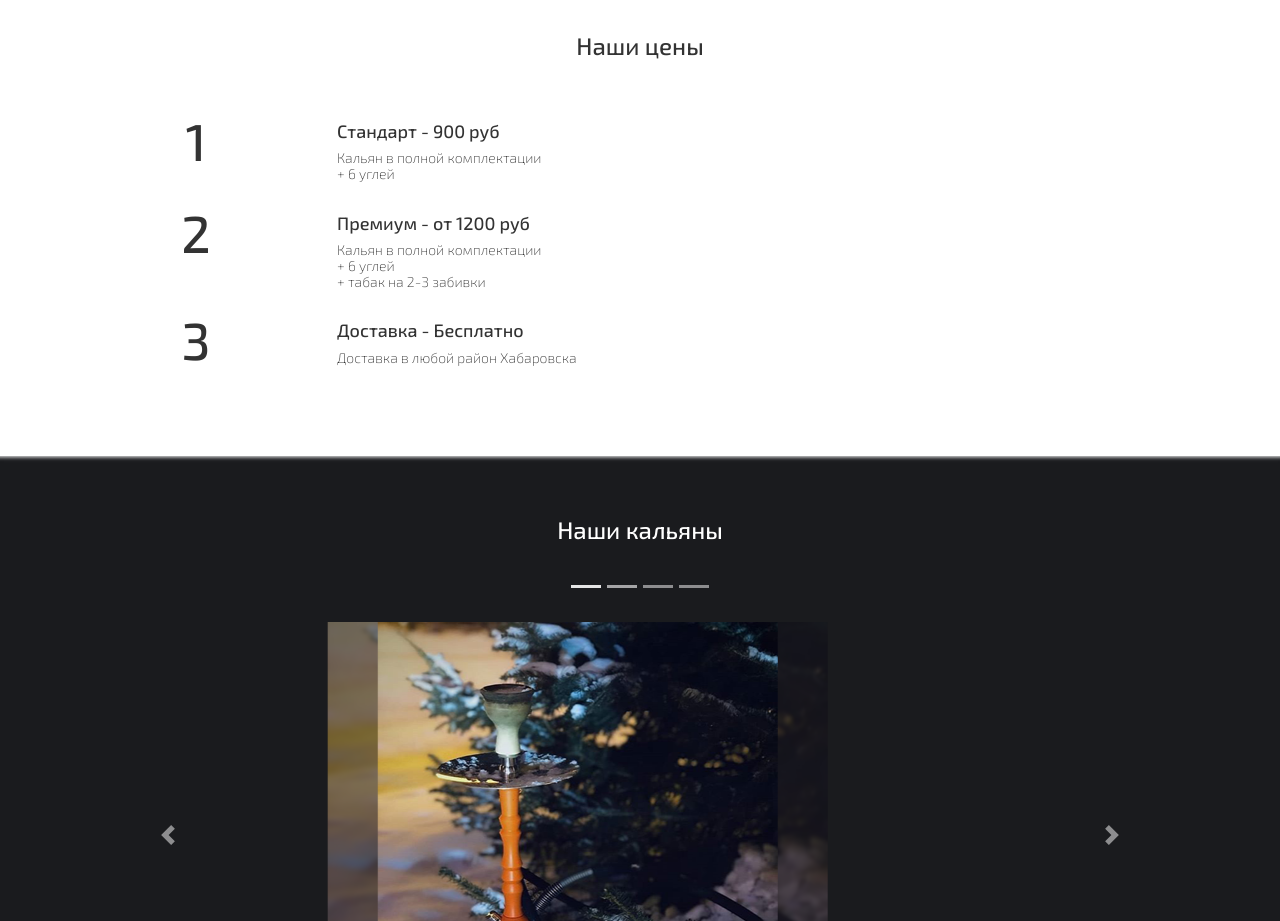
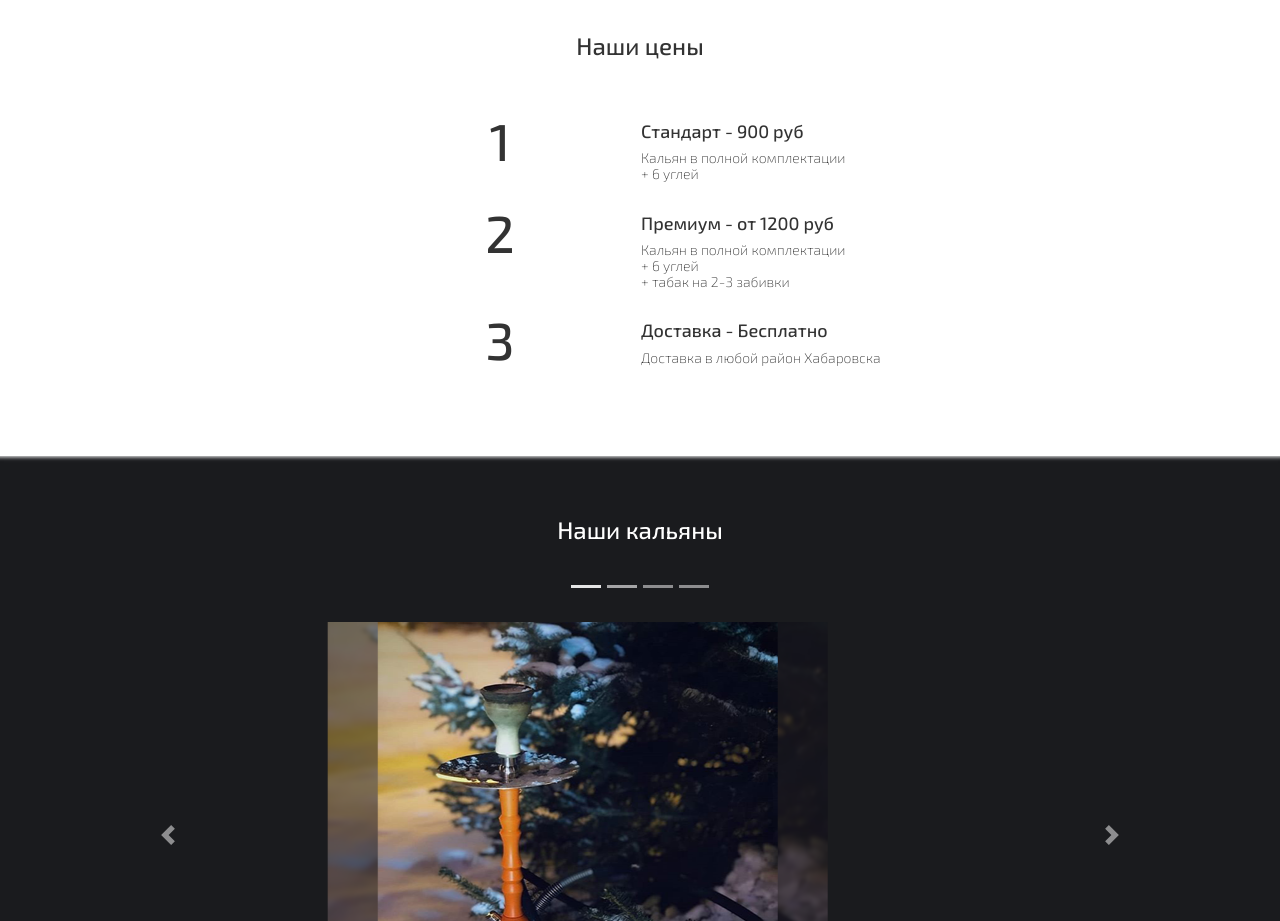
Before and after one commit to Johudo-old/SmokeInside, a website: page index.html in a window 1280 px wide. Shown: the part 840-1761 px from the top of the page. Drawn offline with nearby package versions, Linux system fonts and the light colour scheme.

Commit message:
Site update

```diff
--- a/src/scss/styles.scss
+++ b/src/scss/styles.scss
@@ -306,6 +306,16 @@ body {
 	.price__item {
 		margin-bottom: 30px;
 		display: flex;
+
+		@media screen and (min-width: 425px) {
+			justify-content: center;
+		}
+	}
+
+	.price__item-main {
+		@media screen and (min-width: 425px) {
+			width: 250px;
+		}
 	}
 
 	.price__item-title {
```
Also changed, not shown: dist/css/styles.css.
